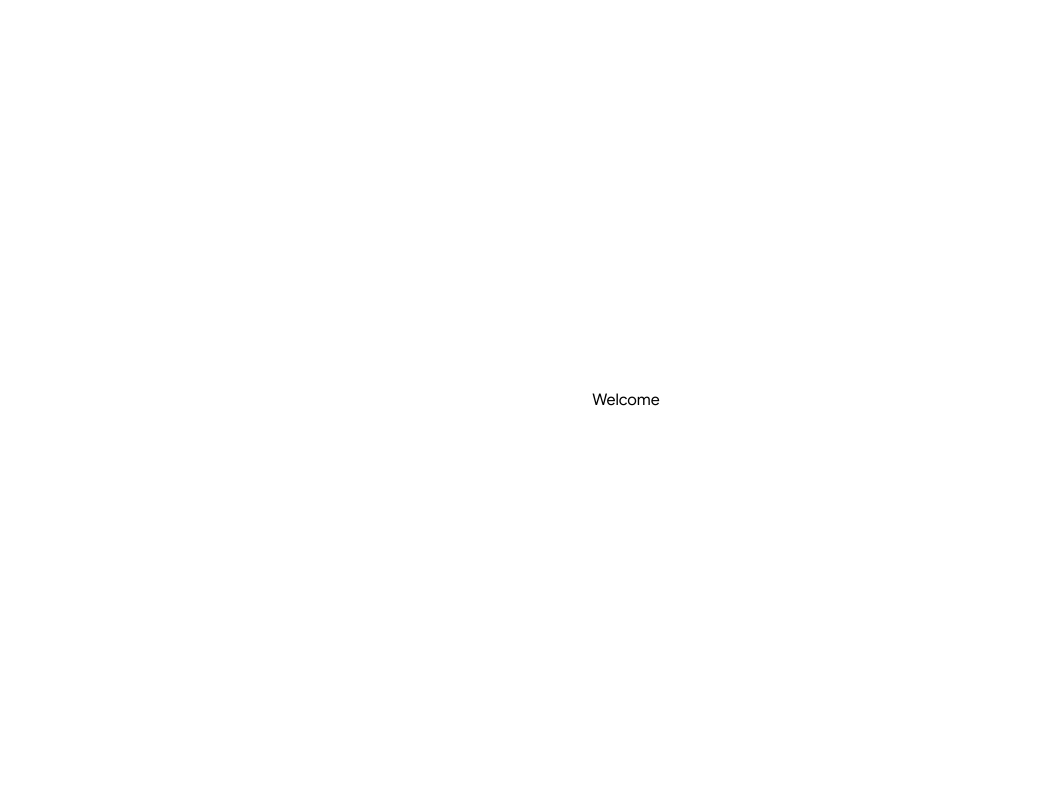
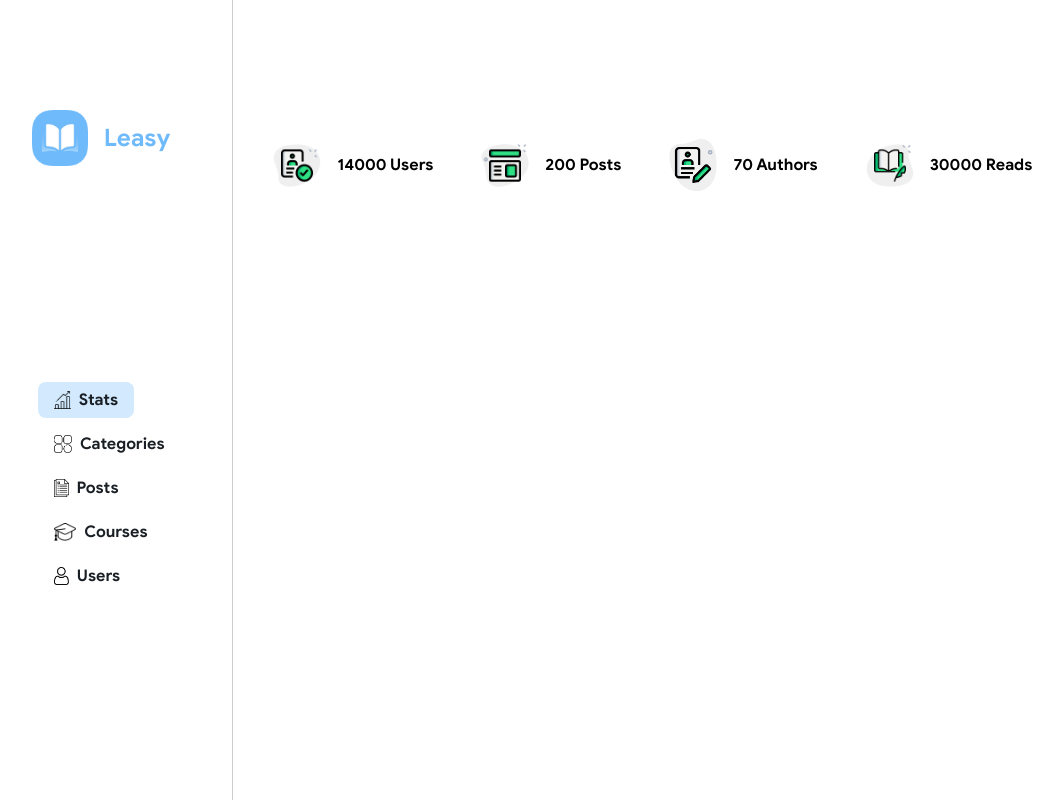
Before and after one commit to leasy-app/leasy-admin, a Next.js app: page /admin in a window 1280 px wide. Shown: the whole page, without its empty margins (14-1077 px from the left). Built offline with nearby package versions, Linux system fonts and the light colour scheme; sample sign-in values are in the browser's storage.

Commit message:
Stats Page Implementation

```diff
--- /dev/null
+++ b/components/pages/stats.js
@@ -0,0 +1,25 @@
+import styles from './stats.module.scss';
+import cn from "classnames";
+
+export default function StatsPage({className}){
+    return <div className={cn({
+        [styles.page]: true,
+        [className]: !!className,
+    })}>
+        <div className={styles.tileRow}>
+            <StatTile icon={"/images/verified.png"} value={14000} name={"Users"}/>
+            <StatTile icon={"/images/post.png"} value={200} name={"Posts"}/>
+            <StatTile icon={"/images/edit.png"} value={70} name={"Authors"}/>
+            <StatTile icon={"/images/feather.png"} value={30000} name={"Reads"}/>
+        </div>
+    </div>
+}
+
+function StatTile({icon , name, value}) {
+    return <div className={styles.tile}>
+        <img src={icon} className={styles.tileIcon}/>
+        <span className={styles.tileVal}>
+            {value + " " + name}
+        </span>
+    </div>
+}
--- /dev/null
+++ b/components/pages/stats.module.scss
@@ -0,0 +1,29 @@
+@import "../../styles/vars.scss";
+
+.page{
+    height: 100%;
+    padding: 10% 0%;
+}
+
+.tileRow{
+    display: flex;
+    flex-direction: row;
+}
+
+.tile{
+    display: flex;
+    flex-direction: row;
+    margin: 16px;
+    justify-content: center;
+    align-items: center;
+}
+
+.tileIcon{
+    width: 48px;
+    height: auto;
+}
+
+.tileVal{
+    margin: 0 16px;
+    font-weight: 700;
+}
--- /dev/null
+++ b/components/sidebar/sidebar.js
@@ -0,0 +1,42 @@
+import styles from './sidebar.module.scss';
+import cn from "classnames";
+
+export default function Sidebar({items, selected, className, trigger}){
+    return <div className={cn({
+        [styles.sidebar]: true,
+        [className]: !!className,
+    })}>
+    <div className={styles.fspace1}>
+
+    </div>
+         <div className={styles.logoSet}>
+            <img className={styles.logo} src="/images/icon.png"/>
+            <span className={styles.logoType}>
+              {"Leasy"}
+            </span>
+        </div>
+        <div className={styles.fspace2}>
+
+        </div>
+        <div>
+        {items.map((it, idx) => {
+            return <div className={cn({
+                [styles.sidebarButton]: true,
+                [styles.active]: selected == idx,
+            })} onClick={()=>{
+                trigger && trigger(idx);
+            }}>
+                        <div className={styles.icon}>
+                            <img src={it.icon}/>
+                        </div>
+                        <div className={styles.text}>
+                            {it.value}
+                        </div>
+                    </div>
+        })}
+        </div>
+        <div className={styles.fspace2}>
+
+        </div>
+    </div>
+}
--- /dev/null
+++ b/components/sidebar/sidebar.module.scss
@@ -0,0 +1,78 @@
+@import "../../styles/vars.scss";
+
+.sidebar{
+    display: flex;
+    justify-content: center;
+    align-items: center;
+    flex-direction: column;
+    height: 100%;
+}
+
+.fspace1{
+    flex: 1;
+}
+.fspace2{
+    flex: 2;
+}
+
+.sidebarButton{
+    // background-color: #2FDF84;
+    padding: 8px 16px;
+    margin: 8px 32px;
+    display: flex;
+    align-items: center;
+    width: max-content;
+    // justify-content: center;
+    flex-direction: row;
+    border-radius: 8px;
+    &:hover{
+        background-color: rgba($color: $primary, $alpha: .2);
+    }
+    // &:active{
+    //     background-color: darken($color: #2FDF84, $amount: 10);
+    // }
+    &.active{
+        background-color: rgba($color: $primary, $alpha: .3);
+    }
+}
+
+.active{}
+
+.icon{
+    display: flex;
+    align-items: center;
+    justify-content: center;
+    margin-right: 8px;
+    img{
+
+        // width: 18px;
+        width: auto;
+        height: 18px;
+    }
+}
+
+.text{
+    color: $text;
+    font-weight: 700;
+}
+
+
+
+.logoSet{
+    display: flex;
+    flex-direction: row;
+    align-items: center;
+    justify-content: center;
+    margin: 8px;
+}
+
+.logo{
+    width: 56px;
+
+}
+.logoType{
+    font-weight: 700;
+    margin: 16px;
+    font-size: 24px;
+    color: $primary;
+}
--- a/pages/admin/index.js
+++ b/pages/admin/index.js
@@ -3,10 +3,12 @@ import { useEffect, useState } from 'react'
 import Auth from '../../lib/logic/auth';
 import styles from './index.module.scss'
 import { useRouter } from 'next/router'
+import Sidebar from '../../components/sidebar/sidebar';
+import StatsPage from '../../components/pages/stats';
 
 export default function Admin() {
   let router = useRouter();
-  const [state, setState] = useState({});
+  const [state, setState] = useState({page: 0});
   useEffect(()=>{
     if(!Auth.isAuthorized()){
       router.push('/');
@@ -19,8 +21,28 @@ export default function Admin() {
         <title>Leasy Admin</title>
         <link rel="icon" href="/favicon.ico" />
       </Head>
-      <div className={styles.loginPane}>
-        {"Welcome"}
+      <Sidebar items={[
+        {icon: "/images/bar-chart.png", value: "Stats"},
+        {icon: "/images/categories.png", value: "Categories"},
+        {icon: "/images/document.png", value: "Posts"},
+        {icon: "/images/course.png", value: "Courses"},
+        {icon: "/images/user.png", value: "Users"},
+        // {icon: "/images/exit.png", value: "Logout"},
+
+      ]} className={styles.sidebar} selected={state.page} trigger={idx=>{
+          setState({...state, page:idx});
+      }}/>
+      <div className={styles.divider}>
+
+      </div>
+      <div className={styles.content}>
+          {
+            (() => {
+              if(state.page === 0){
+                return <StatsPage/>
+              }
+            })()
+          }
       </div>
     </div>
   )
--- a/pages/admin/index.module.scss
+++ b/pages/admin/index.module.scss
@@ -4,7 +4,7 @@
     display: flex;
     width: 100%;
     height: 100%;
-    flex-direction: column;
+    flex-direction: row;
     justify-content: center;
     align-items: center;
 }
@@ -36,3 +36,19 @@
     font-size: 24px;
     color: $primary;
 }
+
+.sidebar{
+    flex: 2;
+}
+.content{
+    flex: 8;
+    padding: 24px;
+    height: 100%;
+}
+
+.divider{
+    width: 1px;
+    background-color: rgba($color: #000000, $alpha: 0.2);
+    height: 100%;
+
+}
```
Also changed, not shown: public/images/course.png (added).
